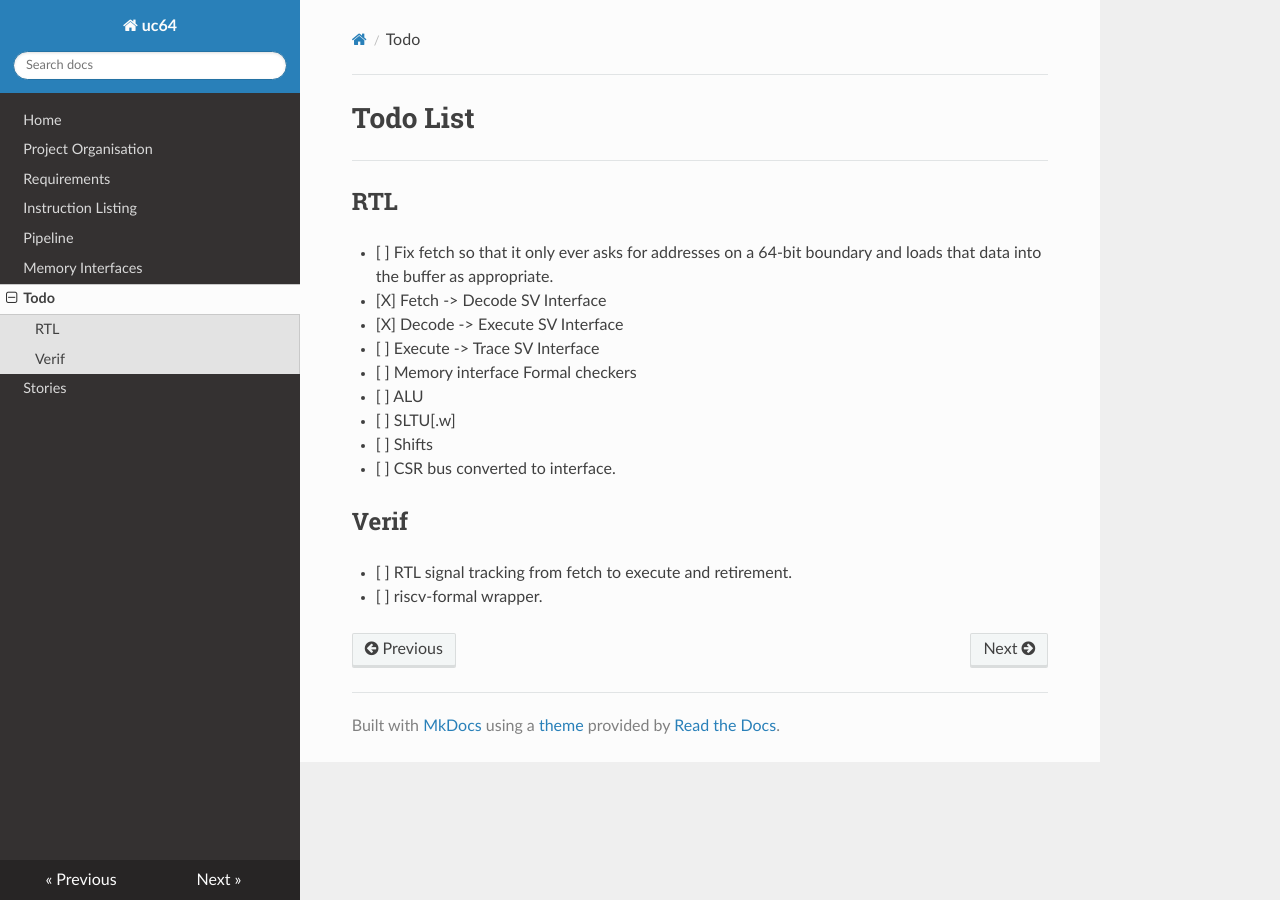
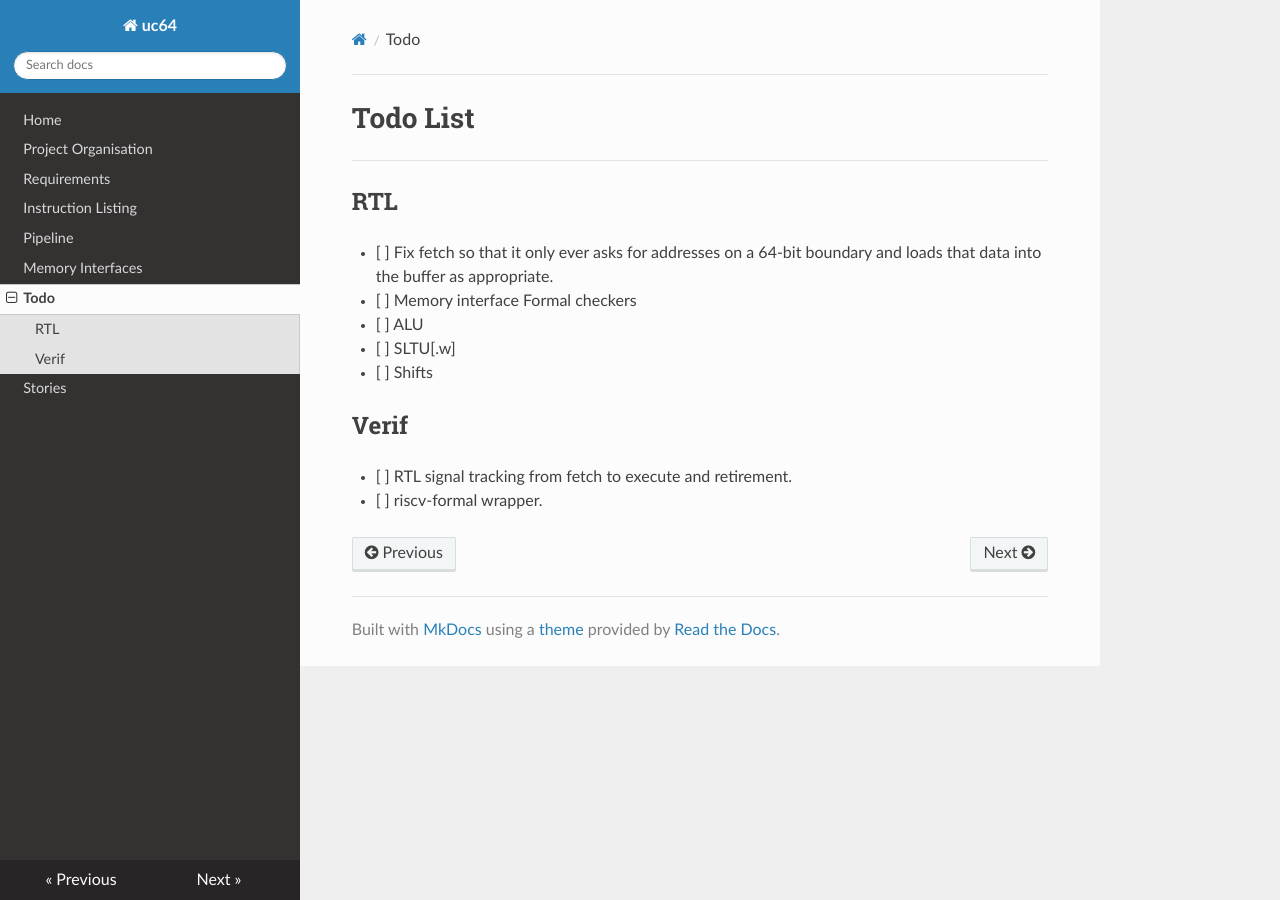
Before and after one commit to ben-marshall/croyde-riscv, an MkDocs documentation site: the page built from docs/todo.md, in a window 1280 px wide. Built offline with MkDocs 1.6.1, drawn with Linux system fonts in a browser that asks for light colours; nearby versions of some CDN libraries.

```diff
--- a/docs/todo.md
+++ b/docs/todo.md
@@ -8,12 +8,6 @@
 - [ ] Fix fetch so that it only ever asks for addresses on a 64-bit boundary
       and loads that data into the buffer as appropriate.
 
-- [X] Fetch -> Decode SV Interface
-
-- [X] Decode -> Execute SV Interface
-
-- [ ] Execute -> Trace SV Interface
-
 - [ ] Memory interface Formal checkers
 
 - [ ] ALU
@@ -22,8 +16,6 @@
 
   - [ ] Shifts
 
-- [ ] CSR bus converted to interface.
-
 ## Verif
 
 - [ ] RTL signal tracking from fetch to execute and retirement.
```
Also changed, not shown: 6 other files.
